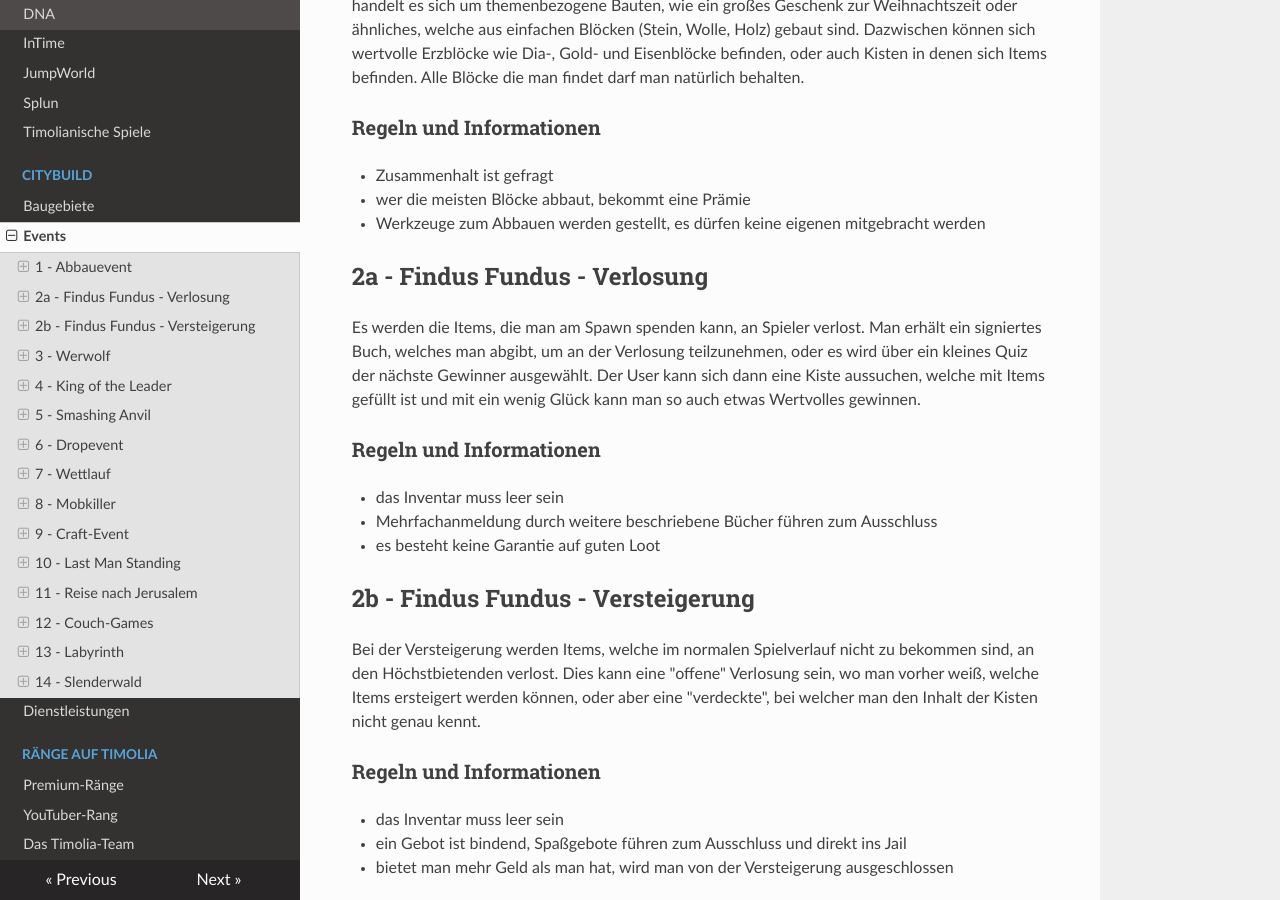
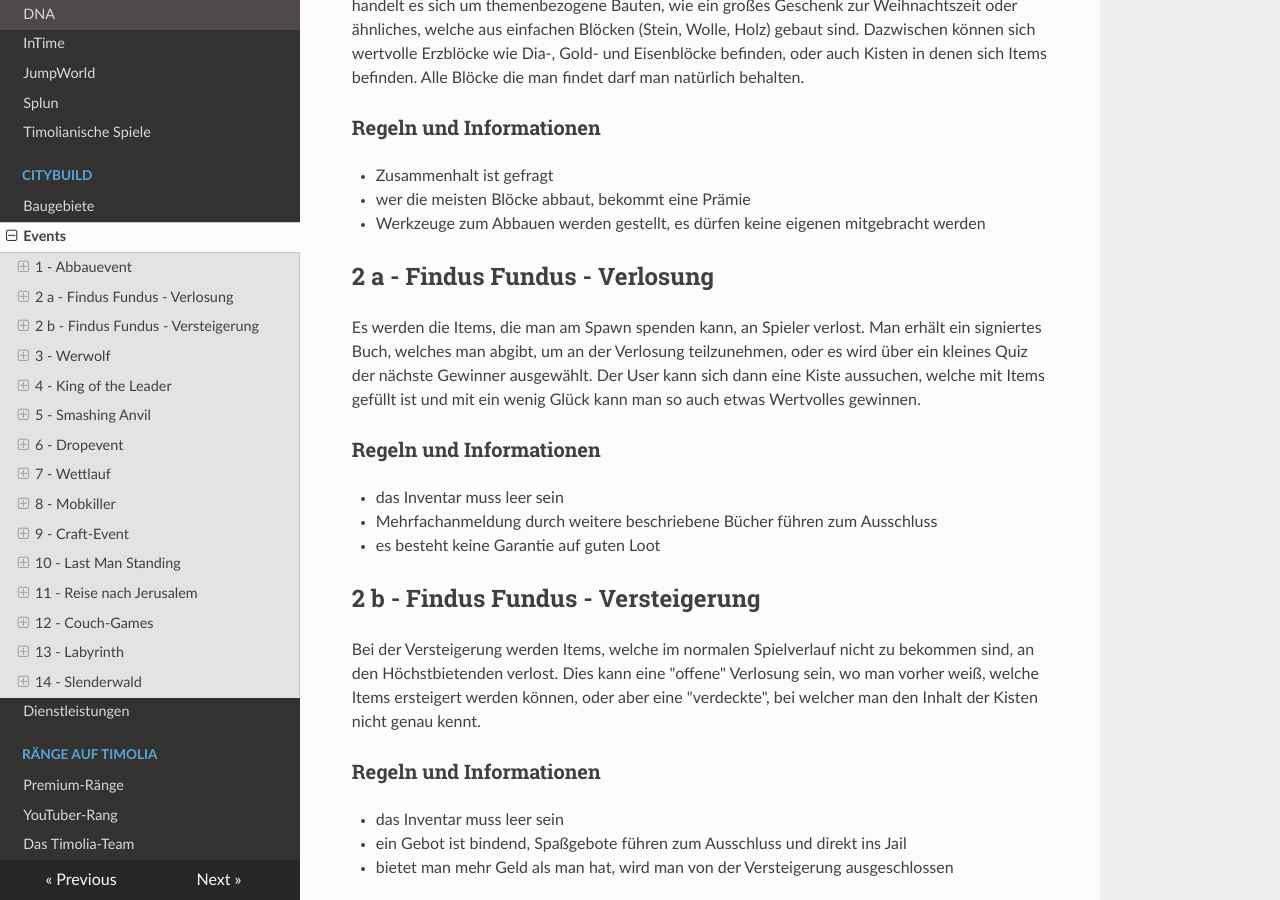
Before and after one commit to TimoliaDE/HowTo, an MkDocs documentation site: the page built from docs/city/events.md, in a window 1280 px wide and 900 px high, scrolled down 414 px. Built offline with MkDocs 1.6.1, drawn with Linux system fonts in a browser that asks for light colours; nearby versions of some CDN libraries; old or Windows-style settings are respelled for this version of MkDocs.

Commit message:
Update Gliederung

```diff
--- a/docs/city/events.md
+++ b/docs/city/events.md
@@ -17,7 +17,7 @@ Alle Blöcke die man findet darf man natürlich behalten.
 - wer die meisten Blöcke abbaut, bekommt eine Prämie
 - Werkzeuge zum Abbauen werden gestellt, es dürfen keine eigenen mitgebracht werden
 
-## 2a - Findus Fundus - Verlosung
+## 2 a - Findus Fundus - Verlosung
 
 Es werden die Items, die man am Spawn spenden kann, an Spieler verlost. Man erhält ein signiertes Buch, welches man abgibt, um an der Verlosung teilzunehmen,
 oder es wird über ein kleines Quiz der nächste Gewinner ausgewählt. Der User kann sich dann eine Kiste aussuchen, welche mit Items gefüllt ist und mit ein wenig Glück
@@ -28,7 +28,7 @@ kann man so auch etwas Wertvolles gewinnen.
 - Mehrfachanmeldung durch weitere beschriebene Bücher führen zum Ausschluss
 - es besteht keine Garantie auf guten Loot
 
-## 2b - Findus Fundus - Versteigerung
+## 2 b - Findus Fundus - Versteigerung
 
 Bei der Versteigerung werden Items, welche im normalen Spielverlauf nicht zu bekommen sind, an den Höchstbietenden verlost. Dies kann eine "offene" Verlosung sein,
 wo man vorher weiß, welche Items ersteigert werden können, oder aber eine "verdeckte", bei welcher man den Inhalt der Kisten nicht genau kennt.
```
